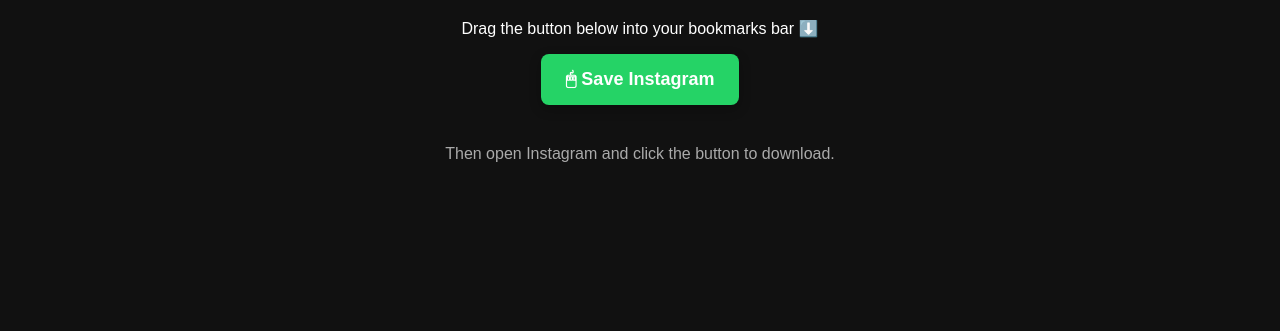
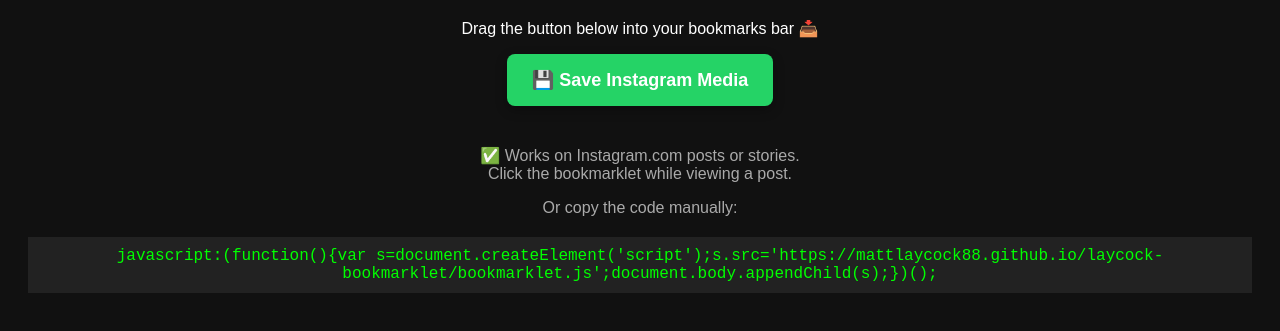
Before and after one commit to mattlaycock88/laycock-bookmarklet, a plain HTML site: page index.html in a window 1280 px wide. Shown: the part 169-500 px from the top of the page. Drawn offline with Linux system fonts and the light colour scheme.

Commit message:
Update index.html

```diff
--- a/index.html
+++ b/index.html
@@ -11,7 +11,6 @@
       text-align: center;
       padding: 100px 20px;
     }
-
     a.bookmarklet-button {
       display: inline-block;
       padding: 15px 25px;
@@ -23,28 +22,38 @@
       text-decoration: none;
       box-shadow: 0 4px 12px rgba(0,0,0,0.3);
     }
-
     a.bookmarklet-button:hover {
       background-color: #1da851;
     }
-
     .instructions {
       margin-top: 40px;
       font-size: 16px;
       color: #aaa;
     }
+    code {
+      background: #222;
+      padding: 10px;
+      display: block;
+      margin: 20px auto;
+      width: fit-content;
+      color: #0f0;
+    }
   </style>
 </head>
 <body>
   <h1>Laycock’s IG Downloader</h1>
-  <p>Drag the button below into your bookmarks bar ⬇️</p>
+  <p>Drag the button below into your bookmarks bar 📥</p>
 
-  <a class="bookmarklet-button" href="javascript:(function(){var s=document.createElement('script');s.src='https://mattlaycock88.github.io/laycock-bookmarklet/bookmarklet.js';document.body.appendChild(s);})();">
-    🖱 Save Instagram
-  </a>
+  <a class="bookmarklet-button" href="javascript:(function(){var s=document.createElement('script');s.src='https://mattlaycock88.github.io/laycock-bookmarklet/bookmarklet.js';document.body.appendChild(s);})();">💾 Save Instagram Media</a>
 
   <div class="instructions">
-    Then open Instagram and click the button to download.
+    <p>✅ Works on Instagram.com posts or stories.<br>
+    Click the bookmarklet while viewing a post.</p>
+
+    <p>Or copy the code manually:</p>
+    <code>
+      javascript:(function(){var s=document.createElement('script');s.src='https://mattlaycock88.github.io/laycock-bookmarklet/bookmarklet.js';document.body.appendChild(s);})();
+    </code>
   </div>
 </body>
 </html>
```
